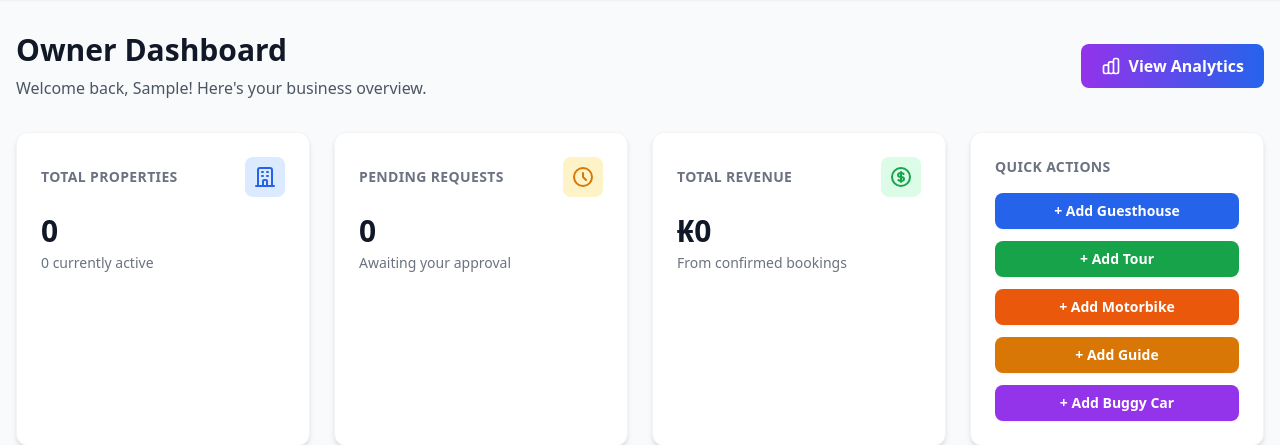
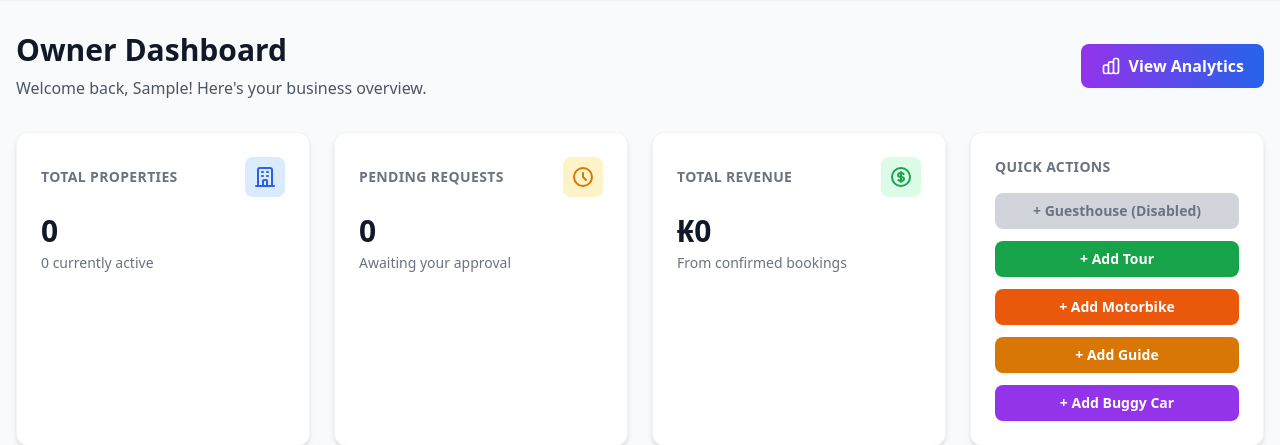
Before and after one commit to Tawom/vangviengstay, a Django app: page /en/owner-dashboard/ in a window 1280 px wide. Shown: the part 64-509 px from the top of the page. Run offline with Django 5.2, Linux system fonts and the light colour scheme; the visitor is signed in with stand-in values (Sample User, id 1); data comes from the database, SQL or seed files in the repository; data that the repository does not hold is empty; some libraries are stand-ins or nearby versions.

Commit message:
fix: replace broken sign up choice URL with # placeholder

```diff
--- a/advisor/urls.py
+++ b/advisor/urls.py
@@ -36,6 +36,10 @@ urlpatterns = [
     # Admin
     path('admin/', admin.site.urls),
 
+        # ✅ Built-in Auth URLs (provides 'login', 'logout', etc.)
+    path('accounts/', include('django.contrib.auth.urls')),
+
+
     # Analytics (no language prefix)
     path('analytics/', include('analytics.urls')),
 
@@ -48,6 +52,7 @@ urlpatterns = [
 
     # ✅ API endpoints (no language prefix)
     path('api/', include('advisor.api_urls')),
+
 ]
 
 # ==========================================
--- a/dashboard/templates/dashboard/owner_dashboard.html
+++ b/dashboard/templates/dashboard/owner_dashboard.html
@@ -62,7 +62,7 @@
         <!-- Quick Actions -->
         <div class="bg-white rounded-xl shadow-md p-6 border border-gray-100 flex flex-col justify-center gap-3">
             <h3 class="text-sm font-semibold text-gray-500 uppercase tracking-wide mb-1">{% trans "Quick Actions" %}</h3>
-            <a href="{% url 'owner_guesthouse_add' %}" class="block w-full text-center bg-blue-600 text-white font-semibold py-2 px-4 rounded-lg hover:bg-blue-700 transition shadow-sm text-sm">+ {% trans "Add Guesthouse" %}</a>
+            <a href="#" class="block w-full text-center bg-gray-300 text-gray-500 font-semibold py-2 px-4 rounded-lg cursor-not-allowed text-sm">+ Guesthouse (Disabled)</a>
             <a href="{% url 'owner_tour_add' %}" class="block w-full text-center bg-green-600 text-white font-semibold py-2 px-4 rounded-lg hover:bg-green-700 transition shadow-sm text-sm">+ {% trans "Add Tour" %}</a>
             <a href="{% url 'owner_motorbike_add' %}" class="block w-full text-center bg-orange-600 text-white font-semibold py-2 px-4 rounded-lg hover:bg-orange-700 transition shadow-sm text-sm">+ {% trans "Add Motorbike" %}</a>
             <a href="{% url 'owner_guide_add' %}" class="block w-full text-center bg-amber-600 text-white font-semibold py-2 px-4 rounded-lg hover:bg-amber-700 transition shadow-sm text-sm">+ {% trans "Add Guide" %}</a>
--- a/templates/base.html
+++ b/templates/base.html
@@ -141,7 +141,7 @@
 
                                 <!-- Dropdown Menu -->
                                 <div class="absolute right-0 mt-2 w-60 bg-white rounded-xl shadow-lg border border-gray-200 py-2 z-50 opacity-0 invisible group-hover:opacity-100 group-hover:visible transition-all duration-200">
-                                    <a href="{% url 'universal_dashboard' %}" class="flex items-center gap-3 px-4 py-2 text-gray-700 hover:bg-blue-50 hover:text-blue-600 transition font-semibold border-b border-gray-100 mb-1 pb-2">
+                                    <a href="{% url 'owner_dashboard' %}" class="flex items-center gap-3 px-4 py-2 text-gray-700 hover:bg-blue-50 hover:text-blue-600 transition font-semibold border-b border-gray-100 mb-1 pb-2">
                                         <svg class="w-5 h-5" fill="none" stroke="currentColor" viewBox="0 0 24 24"><path stroke-linecap="round" stroke-linejoin="round" stroke-width="2" d="M3 12l2-2m0 0l7-7 7 7M5 10v10a1 1 0 001 1h3m10-11l2 2m-2-2v10a1 1 0 01-1 1h-3m-6 0a1 1 0 001-1v-4a1 1 0 011-1h2a1 1 0 011 1v4a1 1 0 001 1m-6 0h6"></path></svg>
                                         {% trans "My Dashboard" %}
                                     </a>
@@ -180,7 +180,7 @@
                             </div>
                         {% else %}
                             <a href="{% url 'login' %}" class="text-gray-700 hover:text-blue-600 font-medium px-4 py-2 transition">{% trans "Login" %}</a>
-                            <a href="{% url 'signup_choice' %}" class="bg-blue-600 text-white font-semibold px-5 py-2 rounded-lg hover:bg-blue-700 transition shadow-sm">{% trans "Sign Up" %}</a>
+                            <a href="#" class="bg-blue-600 text-white font-semibold px-5 py-2 rounded-lg hover:bg-blue-700 transition shadow-sm">{% trans "Sign Up" %}</a>
                         {% endif %}
                     </div>
                 </div>
@@ -232,7 +232,7 @@
 
                 <div class="border-t border-gray-100 pt-3 mt-3">
                     {% if user.is_authenticated %}
-                        <a href="{% url 'universal_dashboard' %}" class="block text-gray-700 font-semibold py-2 px-3 rounded-lg hover:bg-blue-50 transition flex items-center gap-2 mb-2 border-b border-gray-100 pb-2">
+                        <a href="{% url 'owner_dashboard' %}" class="block text-gray-700 font-semibold py-2 px-3 rounded-lg hover:bg-blue-50 transition flex items-center gap-2 mb-2 border-b border-gray-100 pb-2">
                             <svg class="w-4 h-4" fill="none" stroke="currentColor" viewBox="0 0 24 24"><path stroke-linecap="round" stroke-linejoin="round" stroke-width="2" d="M3 12l2-2m0 0l7-7 7 7M5 10v10a1 1 0 001 1h3m10-11l2 2m-2-2v10a1 1 0 01-1 1h-3m-6 0a1 1 0 001-1v-4a1 1 0 011-1h2a1 1 0 011 1v4a1 1 0 001 1m-6 0h6"></path></svg>
                             {% trans "My Dashboard" %}
                         </a>
@@ -298,7 +298,7 @@
                 <h4 class="text-white font-bold mb-2">{% trans "Support" %}</h4>
                 <ul class="space-y-1">
                     <li><a href="{% url 'inquiry' %}" class="hover:text-white transition">{% trans "Contact Us" %}</a></li>
-                    <li><a href="{% url 'terms_of_service' %}" class="hover:text-white transition">{% trans "Terms of Service" %}</a></li>
+                    <li><a href="#" class="hover:text-white transition">{% trans "Terms of Service" %}</a></li>
                 </ul>
             </div>
         </div>
```
